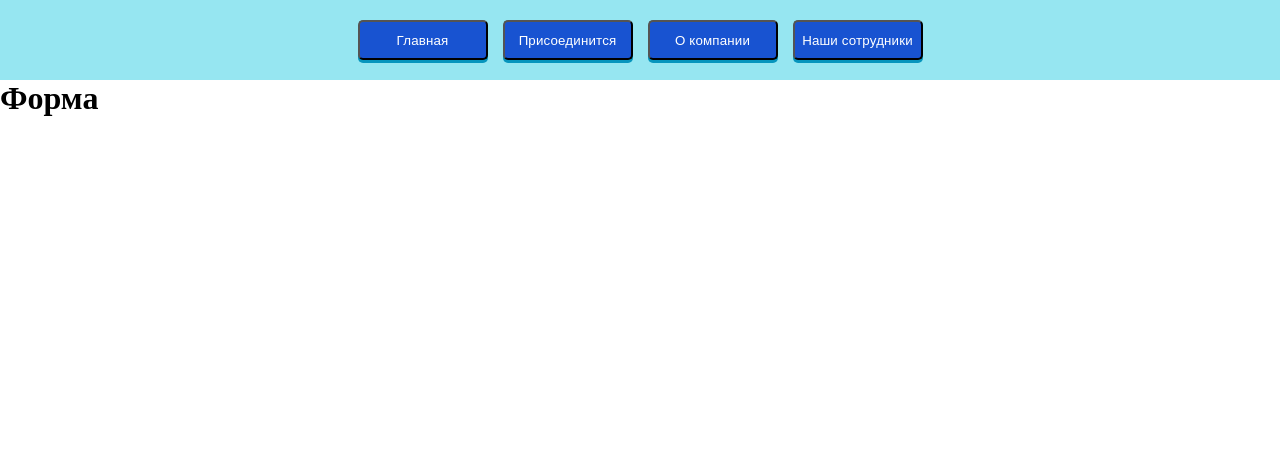
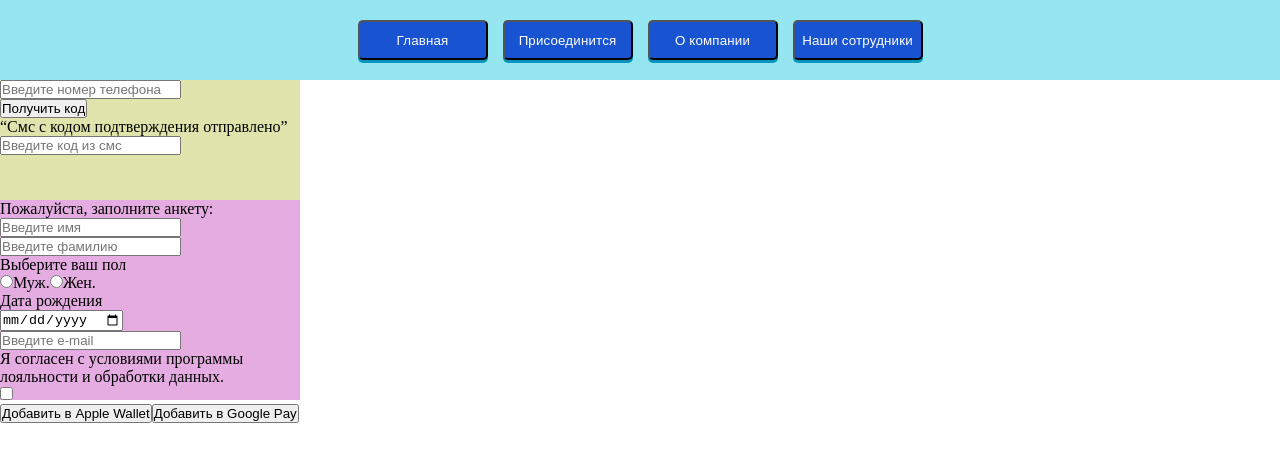
Before and after one commit to SergeiLemeshko/Vue-app-1, a Vue app: page /#/form in a window 1280 px wide. Shown: the top 462 px of the page. Built offline with nearby package versions, Linux system fonts and the light colour scheme.

Commit message:
add forms

```diff
--- a/src/views/FormCompany.vue
+++ b/src/views/FormCompany.vue
@@ -1,7 +1,34 @@
 <template>
-	<h1>Форма</h1>
+	<!--форма 1 -->
+	<form class="form-tel" action="" method="GET">
+		<input class="form-tel__input" type="tel" placeholder="Введите номер телефона">
+		<button class="form-tel__btn" type="submit"><span>Получить код</span></button>
+		<p class="form-tel__confirm">“Смс с кодом подтверждения отправлено”</p>
+		<input class="form-tel__password" type="password" placeholder="Введите код из смс">
+	</form>
+	<!--форма 2 -->
+	<form class="form-profile" action="" method="GET">
+		<p class="form-profile__request">Пожалуйста, заполните анкету:</p>
+		<input class="form-profile__name" type="text" placeholder="Введите имя">
+		<input class="form-profile__surname" type="text" placeholder="Введите фамилию">
+		<p class="form-profile__gender">Выберите ваш пол</p>
+		<input class="form-profile__masculine" id="masculine" type="radio" name="question">
+		<label for="masculine">Муж.</label>
+
+		<input class="form-profile__female" id="female" type="radio" name="question">
+		<label for="female">Жен.</label>
+		<p class="form-profile__birthday">Дата рождения</p>
+		<input type="date" />
+		<input class="form-profile__email" type="email" placeholder="Введите e-mail">
+
+		<p class="form-profile__accord">Я согласен с условиями программы лояльности и обработки данных.</p>
+		<input type="checkbox">
+		<div class="form-profile__btns">
+			<button class="form-profile__btns-apple" type="submit"><span>Добавить в Apple Wallet</span></button>
+			<button class="form-profile__btns-google" type="submit"><span>Добавить в Google Pay</span></button>
+		</div>
+	</form>
 </template>
-
 
 <script>
 
@@ -11,4 +38,58 @@ export default {
 
 </script>
 
-<style></style>
+<style scoped lang="scss">
+/*первая форма*/
+.form-tel {
+	background-color: rgb(224, 228, 172);
+	width: 300px;
+	height: 120px;
+}
+
+.form-tel__input {
+	display: block;
+
+}
+
+.form-tel__btn {}
+
+.form-tel__confirm {}
+
+.form-tel__password {}
+
+/*вторая форма*/
+.form-profile {
+	background-color: rgb(228, 172, 225);
+	width: 300px;
+	height: 200px;
+}
+
+.form-profile__request {}
+
+.form-profile__name {
+	display: block;
+}
+
+.form-profile__surname {}
+
+.form-profile__gender {}
+
+.form-profile__masculine {}
+
+.form-profile__female {}
+
+.form-profile__birthday {}
+
+.form-profile__email {
+	display: block;
+
+}
+
+.form-profile__accord {}
+
+.form-profile__btns {}
+
+.form-profile__btns-apple {}
+
+.form-profile__btns-google {}
+</style>
```
Also changed, not shown: 1 other file (tests, documents, lock files or other folders).
